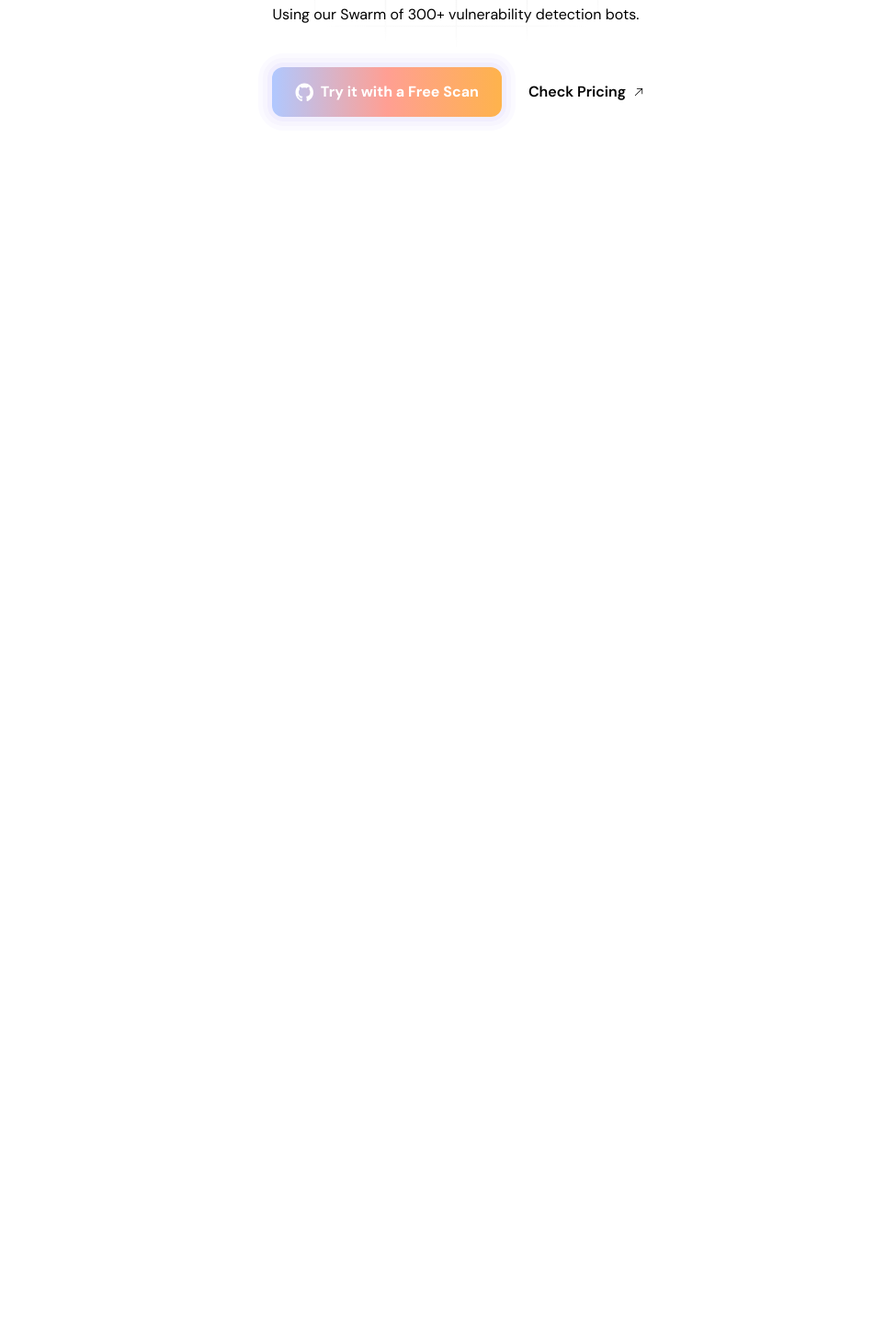
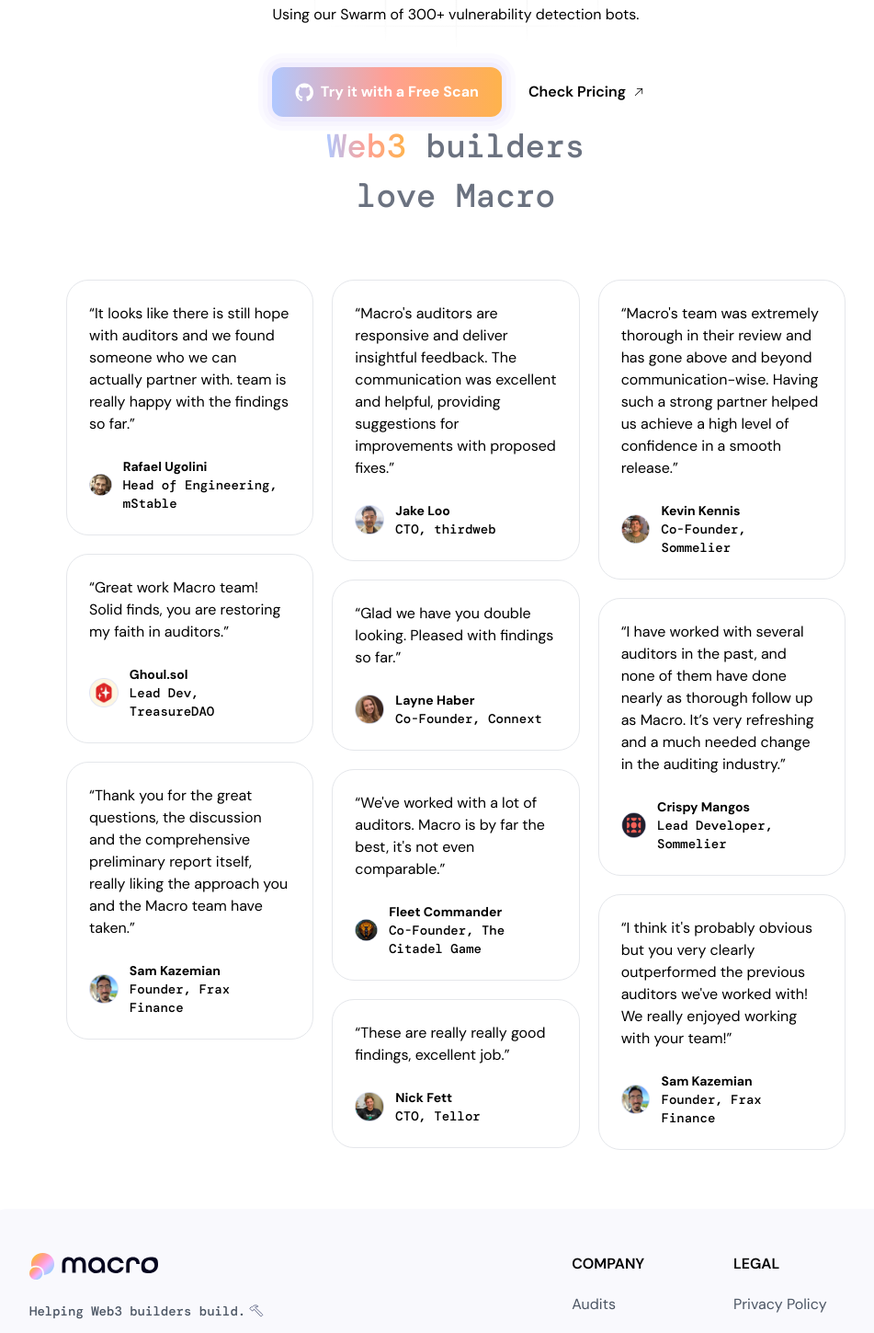
Before and after one commit to snowball-tools/website-example, a Next.js app: page /bots in a window 1280 px wide. Shown: the part 320-1769 px from the top of the page at 92% size, without its empty margins (144-1095 px from the left). Before the commit the page ends 800 px from the top, so only its background shows below. Built offline with nearby package versions, Linux system fonts and the light colour scheme; a web font is replaced by a local one.

Commit message:
feat: add standalone heading, testimonial wall and footer to Bots page

```diff
--- a/src/app/bots/page.tsx
+++ b/src/app/bots/page.tsx
@@ -1,5 +1,8 @@
 import { HeroBots } from '@/components/Hero';
 import Header from '@/components/Header';
+import Footer from '@/components/Footer';
+import StandaloneHeading from '@/components/StandaloneHeading';
+import TestimonialWall from '@/components/TestimonialWall';
 
 export default function Bots() {
   return (
@@ -7,6 +10,11 @@ export default function Bots() {
       <div className="bg-hero-pattern bg-no-repeat bg-center absolute top-0 left-0 right-0 h-[450px] wx-full -z-50"></div>
       <Header />
       <HeroBots />
+      <StandaloneHeading>
+        <span className="gradient-text">Web3</span> builders <br /> love Macro
+      </StandaloneHeading>
+      <TestimonialWall />
+      <Footer />
     </main>
   );
 }
```
